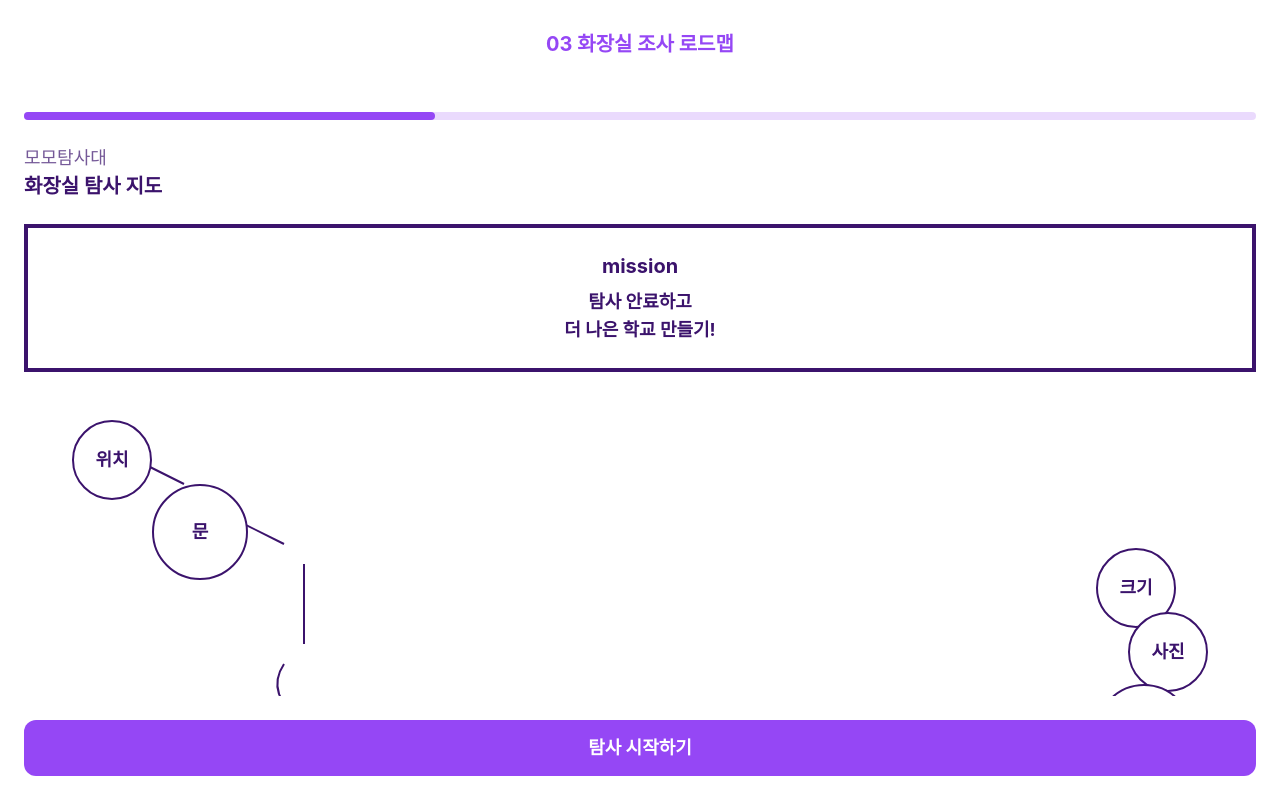
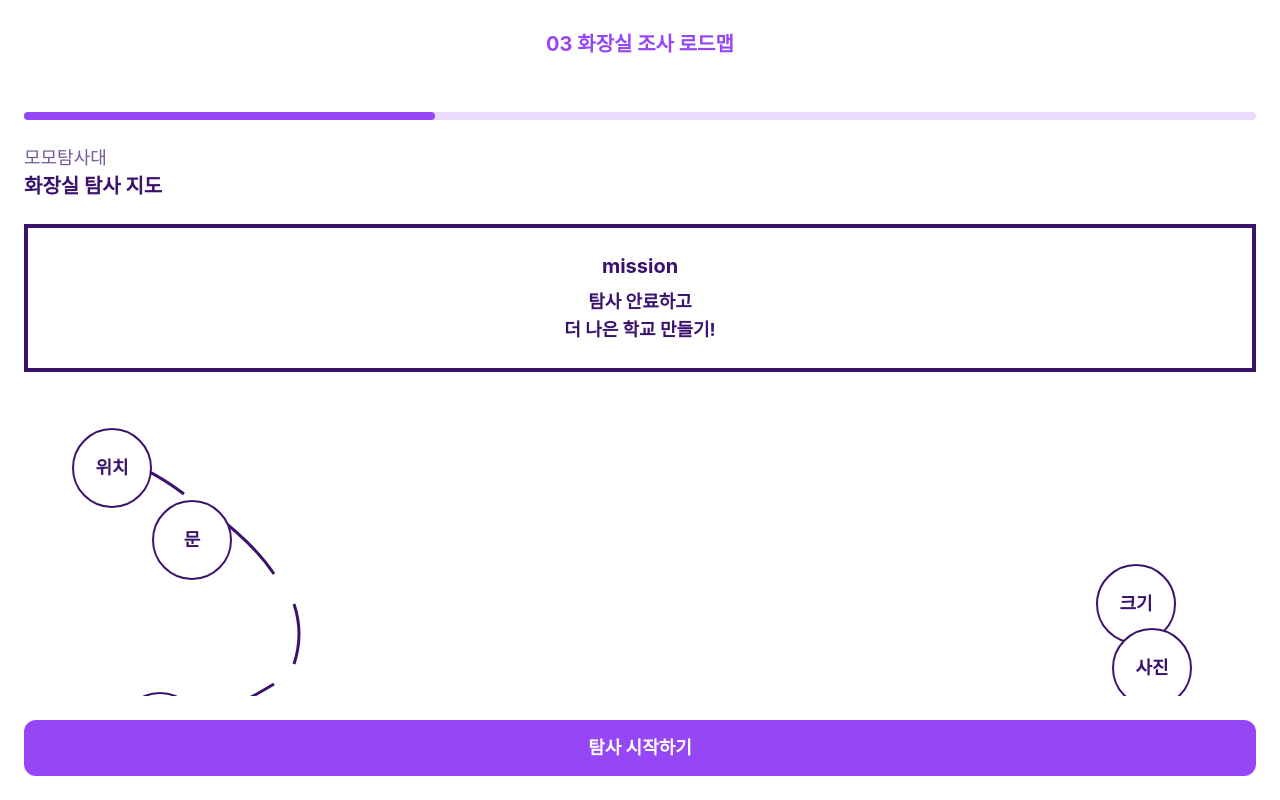
Before and after one commit to gringrape/explorer-palette-builder, a React (Vite) app: page /roadmap in a window 1280 px wide. Built offline with nearby package versions, Linux system fonts and the light colour scheme; the HTML template or start-up script is replaced by a standard one; a web font is replaced by a local one.

Commit message:
Update roadmap nodes and connections
Update roadmap nodes to include: 위치, 문, 크기, 사진, 손잡이, 세면대. Add connecting lines between each node.

```diff
--- a/src/pages/Roadmap.tsx
+++ b/src/pages/Roadmap.tsx
@@ -6,13 +6,12 @@ const Roadmap = () => {
   const navigate = useNavigate();
 
   const roadmapSteps = [
-    { id: 1, label: "위치", position: "top-0 left-8" },
-    { id: 2, label: "문", position: "top-16 left-32" },
-    { id: 3, label: "크기", position: "top-32 right-16" },
-    { id: 4, label: "사진", position: "top-48 right-8" },
-    { id: 5, label: "승강이", position: "top-64 right-24" },
-    { id: 6, label: "세면대", position: "top-80 left-24" },
-    { id: 7, label: "보스", position: "top-96 left-4" },
+    { id: 1, label: "위치" },
+    { id: 2, label: "문" },
+    { id: 3, label: "크기" },
+    { id: 4, label: "사진" },
+    { id: 5, label: "손잡이" },
+    { id: 6, label: "세면대" },
   ];
 
   const handleNext = () => {
@@ -54,93 +53,91 @@ const Roadmap = () => {
         </div>
 
         {/* Roadmap flowchart */}
-        <div className="relative min-h-[400px] mb-8">
+        <div className="relative min-h-[450px] mb-8">
           {/* SVG for connecting lines */}
           <svg className="absolute inset-0 w-full h-full" style={{ zIndex: 0 }}>
+            {/* 위치 -> 문 */}
             <path
-              d="M 80 40 Q 120 60 160 80"
+              d="M 80 50 Q 120 60 160 90"
               stroke="currentColor"
-              strokeWidth="2"
+              strokeWidth="3"
               fill="none"
               className="text-foreground"
             />
+            {/* 문 -> 크기 */}
             <path
-              d="M 180 100 Q 220 120 260 140"
+              d="M 190 110 Q 230 140 250 170"
               stroke="currentColor"
-              strokeWidth="2"
+              strokeWidth="3"
               fill="none"
               className="text-foreground"
             />
+            {/* 크기 -> 사진 */}
             <path
-              d="M 280 160 Q 280 200 280 240"
+              d="M 270 200 Q 280 230 270 260"
               stroke="currentColor"
-              strokeWidth="2"
+              strokeWidth="3"
               fill="none"
               className="text-foreground"
             />
+            {/* 사진 -> 손잡이 */}
             <path
-              d="M 260 260 Q 240 290 280 320"
+              d="M 250 280 Q 200 310 150 330"
               stroke="currentColor"
-              strokeWidth="2"
+              strokeWidth="3"
               fill="none"
               className="text-foreground"
             />
+            {/* 손잡이 -> 세면대 */}
             <path
-              d="M 260 340 Q 200 360 180 380"
+              d="M 130 350 Q 100 380 90 410"
               stroke="currentColor"
-              strokeWidth="2"
-              fill="none"
-              className="text-foreground"
-            />
-            <path
-              d="M 160 400 Q 100 410 80 420"
-              stroke="currentColor"
-              strokeWidth="2"
+              strokeWidth="3"
               fill="none"
               className="text-foreground"
             />
           </svg>
 
           {/* Step nodes */}
-          <div className="absolute top-4 left-12">
+          {/* 위치 */}
+          <div className="absolute top-6 left-12">
             <div className="bg-card border-2 border-foreground rounded-full w-20 h-20 flex items-center justify-center">
               <span className={`${typography.body} font-bold text-foreground`}>위치</span>
             </div>
           </div>
 
-          <div className="absolute top-20 left-32">
-            <div className="bg-card border-2 border-foreground rounded-full w-24 h-24 flex items-center justify-center">
+          {/* 문 */}
+          <div className="absolute top-24 left-32">
+            <div className="bg-card border-2 border-foreground rounded-full w-20 h-20 flex items-center justify-center">
               <span className={`${typography.body} font-bold text-foreground`}>문</span>
             </div>
           </div>
 
-          <div className="absolute top-36 right-20">
+          {/* 크기 */}
+          <div className="absolute top-40 right-20">
             <div className="bg-card border-2 border-foreground rounded-full w-20 h-20 flex items-center justify-center">
               <span className={`${typography.body} font-bold text-foreground`}>크기</span>
             </div>
           </div>
 
-          <div className="absolute top-52 right-12">
+          {/* 사진 */}
+          <div className="absolute top-56 right-16">
             <div className="bg-card border-2 border-foreground rounded-full w-20 h-20 flex items-center justify-center">
               <span className={`${typography.body} font-bold text-foreground`}>사진</span>
             </div>
           </div>
 
-          <div className="absolute top-[280px] right-16">
-            <div className="bg-card border-2 border-foreground rounded-full w-24 h-24 flex items-center justify-center">
-              <span className={`${typography.body} font-bold text-foreground`}>승강이</span>
+          {/* 손잡이 */}
+          <div className="absolute top-72 left-24">
+            <div className="bg-card border-2 border-foreground rounded-full w-20 h-20 flex items-center justify-center">
+              <span className={`${typography.body} font-bold text-foreground`}>손잡이</span>
             </div>
           </div>
 
-          <div className="absolute top-[360px] left-28">
-            <div className="bg-card border-2 border-foreground rounded-full w-24 h-24 flex items-center justify-center">
+          {/* 세면대 */}
+          <div className="absolute top-[360px] left-12">
+            <div className="bg-card border-2 border-foreground rounded-full w-20 h-20 flex items-center justify-center">
               <span className={`${typography.body} font-bold text-foreground`}>세면대</span>
-            </div>
-          </div>
-
-          <div className="absolute top-[440px] left-8">
-            <div className="bg-card border-2 border-foreground rounded-full w-20 h-20 flex items-center justify-center">
-              <span className={`${typography.body} font-bold text-foreground`}>보스</span>
             </div>
           </div>
         </div>
```
